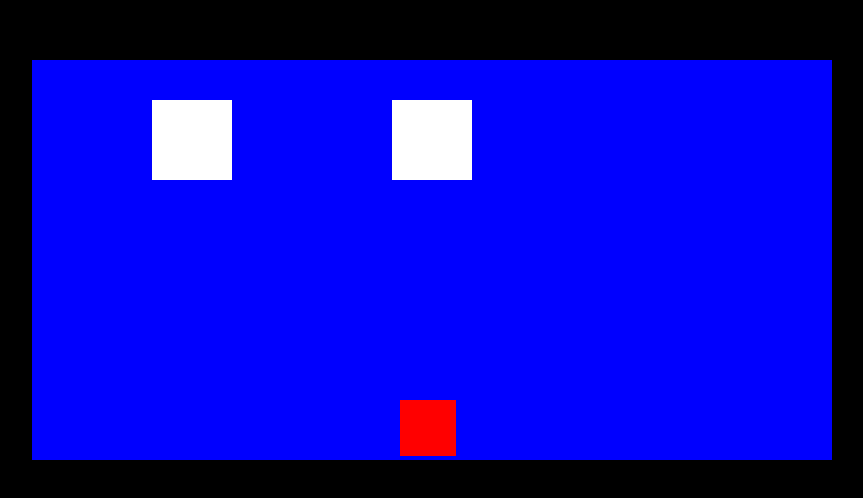
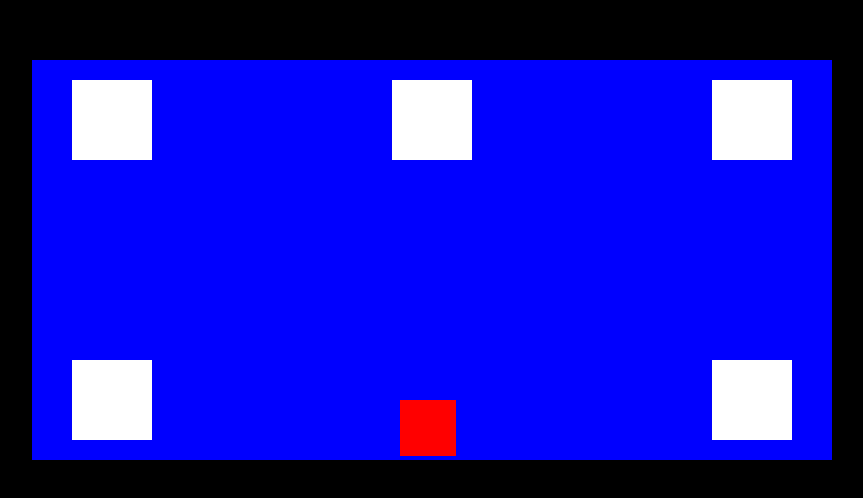
Before and after one commit to J-Neuwford/museum-explorer, a React (Create React App) app: page / in a window 1280 px wide. Shown: the part 140-638 px from the top of the page, without its empty margins (208-1071 px from the left). Built offline with nearby package versions, Linux system fonts and the light colour scheme.

Commit message:
added exhibit layout

```diff
--- a/src/Components/Museum/Museum.jsx
+++ b/src/Components/Museum/Museum.jsx
@@ -15,8 +15,11 @@ const Museum = () => {
   const moveSpeed = 2;
   const exhibitSize = 10;
   const exhibits = [
-    {x: 45, y: 10},
-    {x: 15, y: 10}
+    {x: 45, y: 5},
+    {x: 5, y: 5},
+    {x: 85, y: 5},
+    {x: 5, y: 75},
+    {x: 85, y: 75}
   ]
 
   // ==== Player INPUT =====
@@ -82,7 +85,7 @@ const Museum = () => {
       const eYPercent = ((exhibitY -  museumY) / (museumWidth / 2) * 100 );
 
       // playerX as a percentage of museumWidth
-      const pXPercent = ((playerX -  museumX) / (museumWidth) * 100 );
+      // const pXPercent = ((playerX -  museumX) / (museumWidth) * 100 );
 
       if( // player right-side
         playerY < exhibitY + exhibitWidth &&
```
